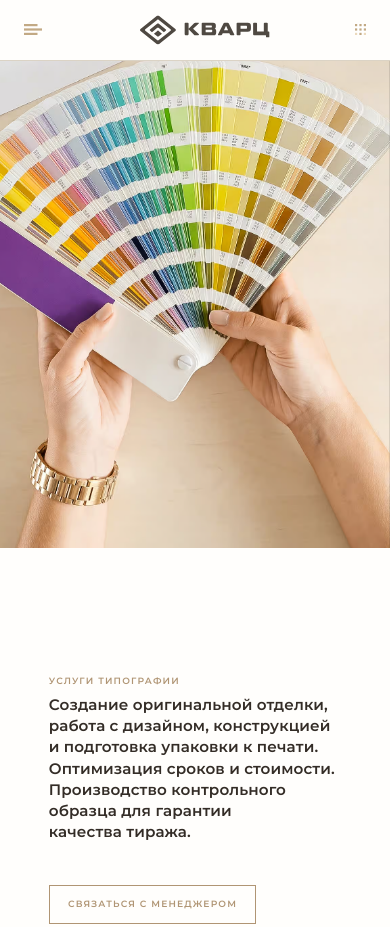
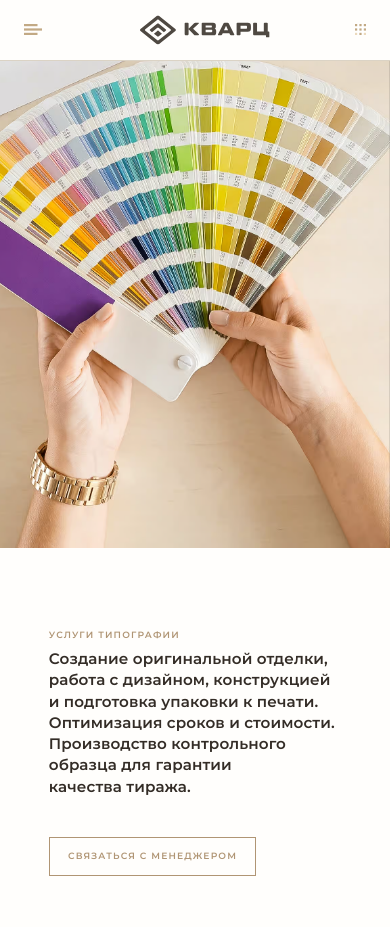
Before and after one commit to yurydesign1611-ops/mysyte-test, a plain HTML site: page services.html in a window 390 px wide. Shown: the top 927 px of the page. Drawn offline with Linux system fonts and the light colour scheme.

Commit message:
fixes
fix style on small screens (spacing) + small text fixes

```diff
--- a/services.html
+++ b/services.html
@@ -200,8 +200,7 @@
         доработка существующего или создание<br>
         нового дизайна. Мы предлагаем <br>
         креативные решения для бизнеса <br>
-        и помогаем создавать<br>
-        конкурентоспособные бренды.
+        и помогаем развитию брендов.
       </p>
       <p class="split-text-sub">
         Работа с вашим дизайном: исправление<br>
--- a/styles/global.css
+++ b/styles/global.css
@@ -897,9 +897,7 @@ UI components
 /* Mobile screen-width minus margins */
 @media (max-width: 320px) {
   .button-ghost {
-    width: 100%;
-    margin-left: var(--global-spacing-lr);
-    margin-right: var(--global-spacing-lr);
+    width: fit-content;
   }
 }
 
@@ -1257,9 +1255,6 @@ UI components
   }
 }
 
-
-
-
 @media only screen and (max-width: 4096px) {
   :root {
     --menu-top-h: calc(var(--safe-top) + var(--scale-72));
@@ -1886,7 +1881,6 @@ UI components
   .split-text {
     padding-top: calc(var(--menu-based-spacing) * 1.33);     /* ← menu-based * 1.5 */
     padding-bottom: calc(var(--menu-based-spacing) * 1.66);    /* ← menu-based * 2 */
-    padding-left: calc(var(--global-spacing-lr) * 3);
   }
 }
 
@@ -2144,6 +2138,23 @@ UI components
 }
 
 @media only screen and (max-width: 440px) {
+  .accent-block {
+    padding-top: calc(var(--menu-based-spacing) * 1.33);
+    padding-bottom: calc(var(--menu-based-spacing) * 1.66);
+  }
+  .accent-block-content {
+    width: 100%;
+    padding-left: var(--global-spacing-lr);
+    padding-right: var(--global-spacing-lr);
+  }
+  .accent-block-heading {
+    font-size: var(--font-20);
+    line-height: var(--font-20-lh);
+    letter-spacing: var(--font-20-ls);
+  }
+}
+
+@media only screen and (max-width: 320px) {
   .accent-block {
     padding-top: calc(var(--menu-based-spacing) * 1.33);
     padding-bottom: calc(var(--menu-based-spacing) * 1.66);
@@ -2909,9 +2920,6 @@ Contact Block (Independent)
 }
 
 @media (max-width: 420px) {
-  .contact-block-body {
-    width: calc(var(--scale-1) * 340);
-  }
   .contact-block .button-ghost {
     display: none;
   }
@@ -2935,6 +2943,23 @@ Contact Block (Independent)
     margin-bottom: calc(var(--global-spacing-lr) * 1.2);
   }
 }
+
+@media (max-width: 320px) {
+  .contact-block-text {
+    padding-top: 10vh;
+    padding-bottom: 10vh;
+    padding-left: 0;
+    padding-right: 0;
+    width: 100%;
+  }
+  .contact-block-body {
+    font-size: var(--font-16);
+    line-height: var(--font-16-lh);
+    letter-spacing: var(--font-16-ls);
+    margin-bottom: calc(var(--global-spacing-lr) * 1.2);
+  }
+}
+
 
 
 
--- a/styles/services.css
+++ b/styles/services.css
@@ -169,7 +169,7 @@
 @media only screen and (max-width: 480px) {
   .services-intro {
     padding-top: 15vh;
-    padding-bottom: 15h;
+    padding-bottom: 15vh;
   }
   .services-intro-heading {
     font-size: var(--font-20);
@@ -181,14 +181,31 @@
 
 @media only screen and (max-width: 440px) {
   .services-intro {
-    padding-top: 15vh;
-    padding-bottom: 15vh;
+    padding-top: calc(var(--global-spacing-lr) * 3.33);
+    padding-bottom: calc(var(--global-spacing-lr) * 4);
+    padding-left: var(--global-spacing-lr);
+    padding-right: var(--global-spacing-lr);
   }
   .services-intro-heading {
     font-size: var(--font-20);
     line-height: var(--font-20-lh);
     letter-spacing: var(--font-20-ls);
-    margin-bottom: 5vh;
+    margin-bottom: calc(var(--global-spacing-lr) * 1.66);
+  }
+}
+
+@media only screen and (max-width: 320px) {
+  .services-intro {
+    padding-top: calc(var(--global-spacing-lr) * 3.33);
+    padding-bottom: calc(var(--global-spacing-lr) * 4);
+    padding-left: var(--global-spacing-lr);
+    padding-right: var(--global-spacing-lr);
+  }
+  .services-intro-heading {
+    font-size: var(--font-16);
+    line-height: var(--font-16-lh);
+    letter-spacing: var(--font-16-ls);
+    margin-bottom: calc(var(--global-spacing-lr) * 1.66);
   }
 }
 
```
Also changed, not shown: production.html (+1 -1 lines), styles/production.css (+17 -2 lines).
